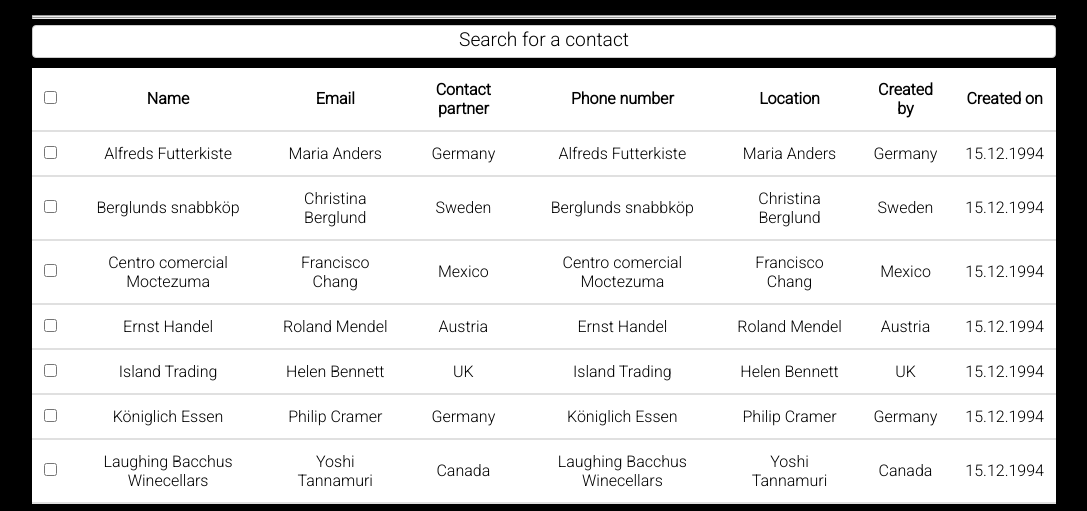
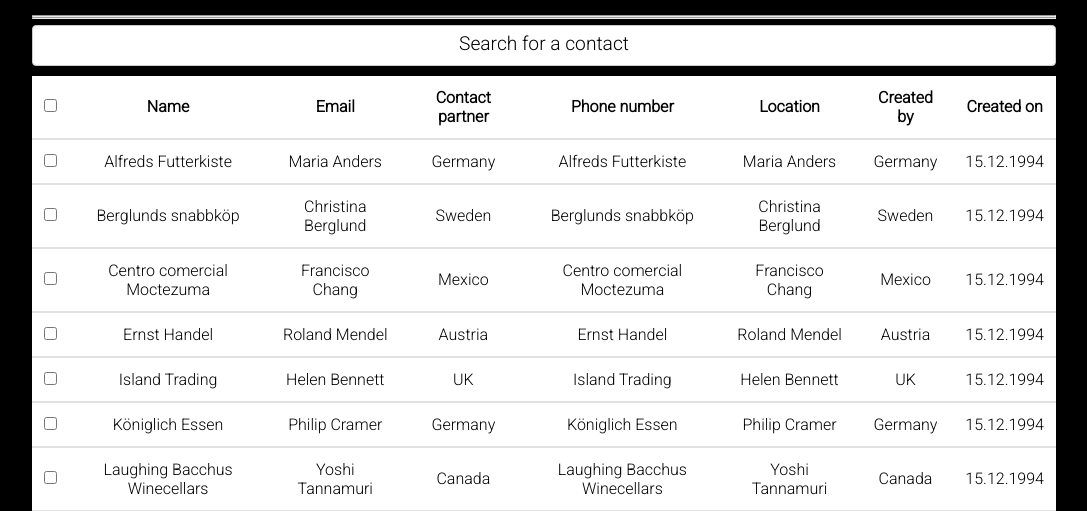
Before and after one commit to stefanfaderl/Customer-Management-System, a PHP site: page /Kundenverwaltung/dashboard.php in a window 1280 px wide. Shown: the part 63-574 px from the top of the page, without its empty margins (96-1183 px from the left). Run offline with PHP 8.4, Linux system fonts and the light colour scheme.

Commit message:
commit style

```diff
--- a/css/style.css
+++ b/css/style.css
@@ -141,8 +141,15 @@ h1 {
     padding: 60px;
 }
 
+.inputDashboard {
+    width: 80% !important;
+    /* Full width */
+    padding: 12px !important;
+}
+
+
 input[type=text], select, textarea {
-    width: 80%;
+    width: 100%;
     /* Full width */
     padding: 12px;
     /* Some padding */
@@ -181,7 +188,7 @@ input[type=password], select, textarea {
 
 /* Style the submit button with a specific background color etc */
 button[type=submit] {
-    width: 80%;
+    width: 100%;
     background-color: rgba(204, 0, 0, 0.63);
     color: white;
     padding: 12px 20px;
@@ -322,7 +329,7 @@ tr {
 
 /* Media querry */
 @media only screen and (max-width: 800px) {
-    h1{
+    h1 {
         font-size: 1.5rem;
     }
 
--- a/dashboard.php
+++ b/dashboard.php
@@ -17,7 +17,7 @@ include_once 'header.php';
 
 <article class="dashboard">
     <hr>
-    <input type="text" name="searchbar" placeholder="Search for a contact">
+    <input class="inputDashboard" type="text" name="searchbar" placeholder="Search for a contact">
     <div>
         <table id="customers">
             <tr>
```
